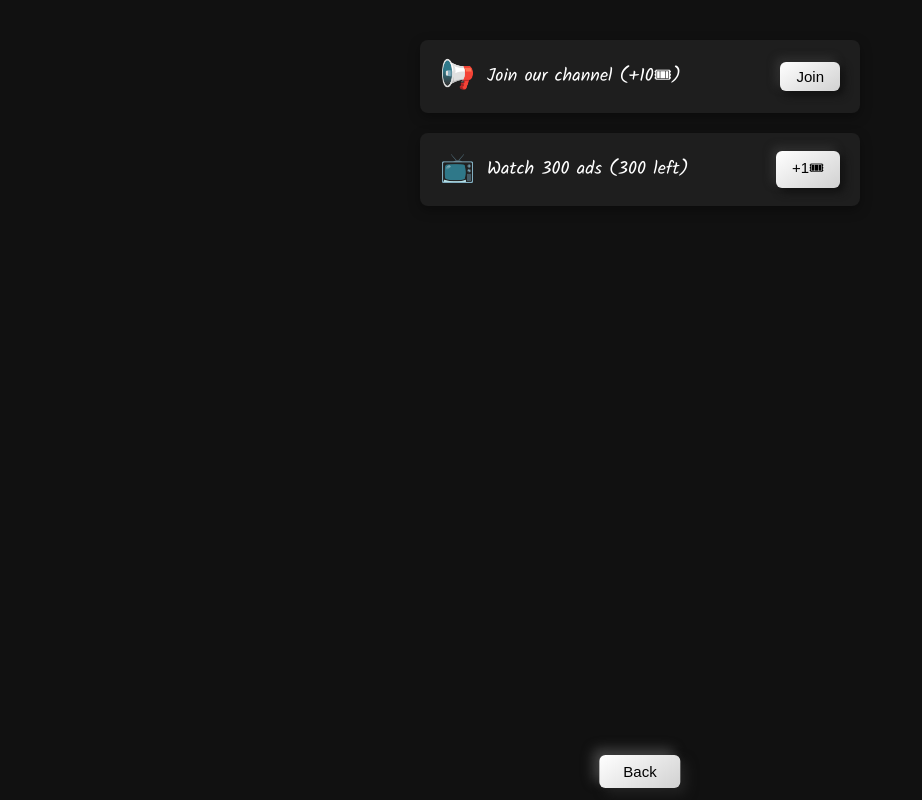
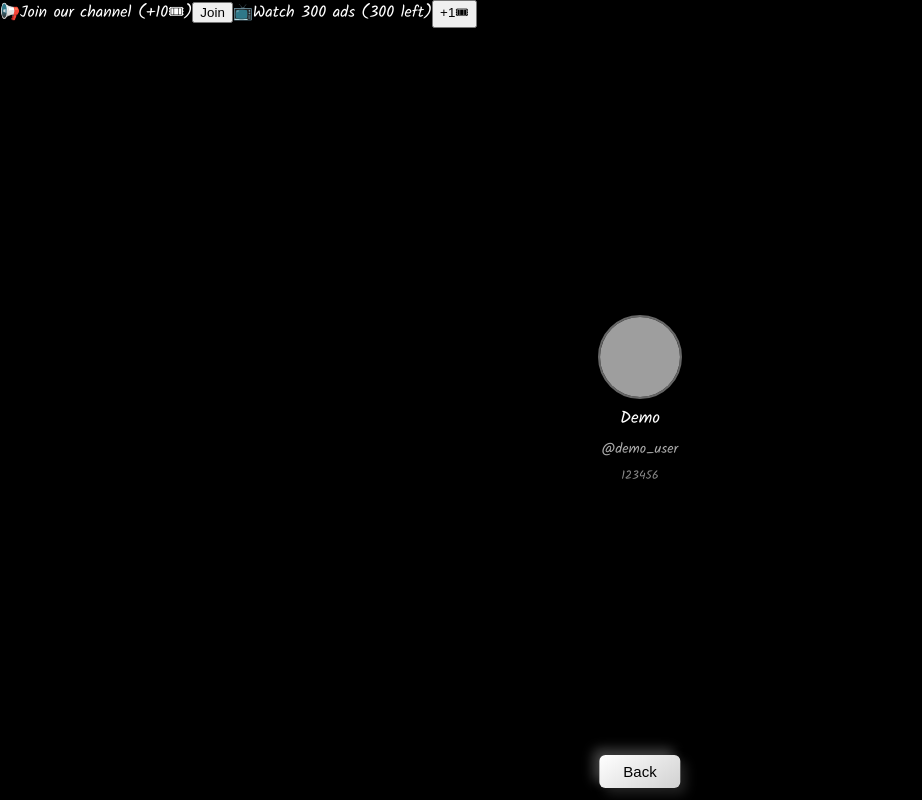
Before and after one commit to makremffff/index.html-backend, a plain HTML site: page index.html in a window 1280 px wide. Both pictures are taken after a click on the button "TASKS". Shown: the whole page, without its empty margins (0-922 px from the left). Drawn offline with Linux system fonts and the light colour scheme; no server answers; grey boxes are pictures that could not be loaded.

Commit message:
Add files via upload

```diff
--- a/index.html
+++ b/index.html
@@ -44,11 +44,6 @@
     .users-btn.selected{background:#00ff88;color:#000}
     #noTicketPopup{position:fixed;inset:0;background:rgba(0,0,0,.7);z-index:300;display:none;justify-content:center;align-items:center}
     #noTicketPopup>div{background:#1e1e1e;padding:20px 30px;border-radius:12px;text-align:center;box-shadow:0 0 20px #000;color:#fff;font-size:18px}
-    #tasksOnly{position:fixed;inset:0;background:#111;display:none;flex-direction:column;align-items:center;padding:40px 12px 80px;gap:20px;z-index:100;overflow-y:auto;touch-action:pan-y}
-    .task-card{display:flex;align-items:center;gap:12px;background:#1e1e1e;padding:14px 20px;border-radius:8px;box-shadow:0 4px 12px rgba(0,0,0,.35);width:90%;max-width:400px}
-    .task-card .icon{font-size:28px}.task-card .txt{flex:1;font-size:18px}
-    .btnJoin,.adBtn3d{padding:6px 16px;font-size:15px;border:none;border-radius:6px;background:linear-gradient(145deg,#fff,#d1d1d1);color:#000;cursor:pointer;transition:transform .15s ease,box-shadow .15s ease;box-shadow:4px 4px 8px #111,-4px -4px 8px #333}
-    .btnJoin:active,.adBtn3d:active{transform:translateZ(-10px);box-shadow:inset 2px 2px 4px #111,inset -2px -2px 4px #333}
     #backBtn{position:fixed;bottom:12px;left:50%;transform:translateX(-50%);padding:8px 24px;font-size:15px;border:none;border-radius:6px;background:linear-gradient(145deg,#fff,#d1d1d1);color:#000;cursor:pointer;transition:transform .15s ease,box-shadow .15s ease;box-shadow:6px 6px 12px #222,-6px -6px 12px #444;z-index:200;display:none}
     #backBtn:active{transform:translateX(-50%) translateZ(-12px);box-shadow:inset 4px 4px 8px #222,inset -4px -4px 8px #444}
     .food{position:absolute;font-size:40px;cursor:pointer;user-select:none;animation:fall 3s linear forwards}
@@ -167,7 +162,7 @@
   ticketEl.textContent=ticketLeft;
 
   /* helper to call single endpoint */
-  function api(body){ return fetch('/api',{method:'POST',headers:{'Content-Type':'application/json'},body:JSON.stringify(body)}); }
+  function api(body){ return fetch('/api/index',{method:'POST',headers:{'Content-Type':'application/json'},body:JSON.stringify(body)}); }
 
   /* fill user data */
   function fillUserData(){
```
